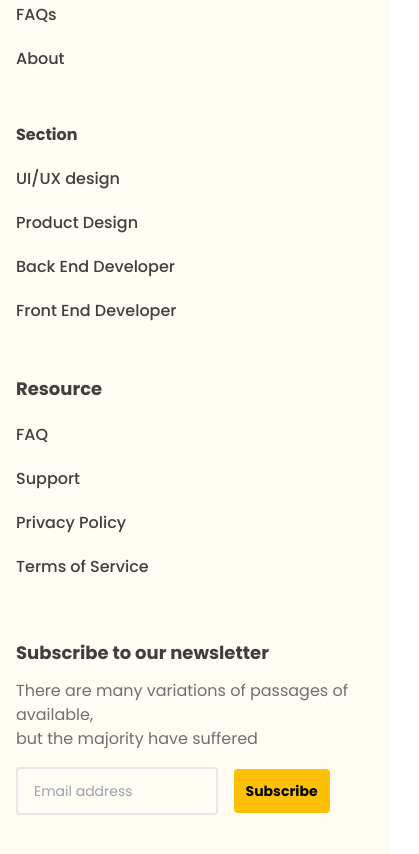
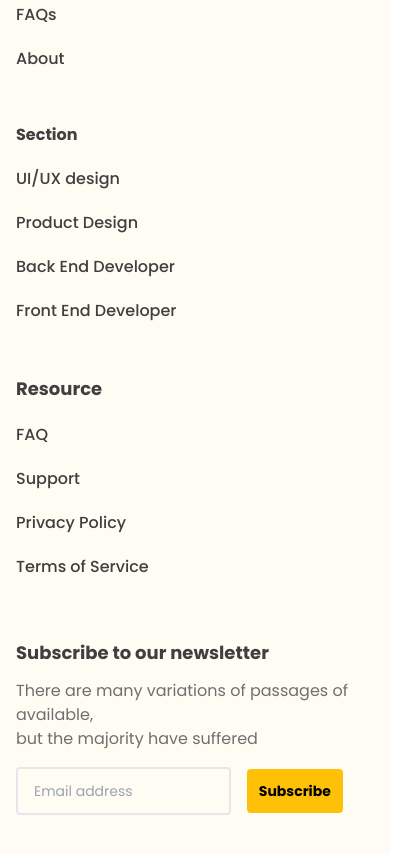
Before and after one commit to topurayhan007/mealDB, a plain HTML site: page index.html in a window 390 px wide. Shown: the part 718-1572 px from the top of the page, 419 px wide, since content can reach past the window. Drawn offline with nearby package versions, Linux system fonts and the light colour scheme; no server answers.

Commit message:
fixed mobile responsiveness

```diff
--- a/index.html
+++ b/index.html
@@ -217,10 +217,10 @@
             </p>
 
             <div
-              class="w-max lg:w-full flex items-center gap-4 md:gap-6 md:justify-between"
+              class="lg:w-full flex items-center gap-4 md:gap-6 md:justify-between"
             >
               <input
-                class="bg-transparent text-gray-900 border border-2 border-gray-200 text-sm md:text-base block w-1/2 md:w-full py-3 md:py-4 pl-4 md:px-4 rounded md:rounded-lg"
+                class="bg-transparent text-gray-900 border border-2 border-gray-200 text-sm md:text-base block w-3/5 md:w-full py-3 md:py-4 pl-4 md:px-4 rounded md:rounded-lg"
                 type="email"
                 name=""
                 id=""
```
